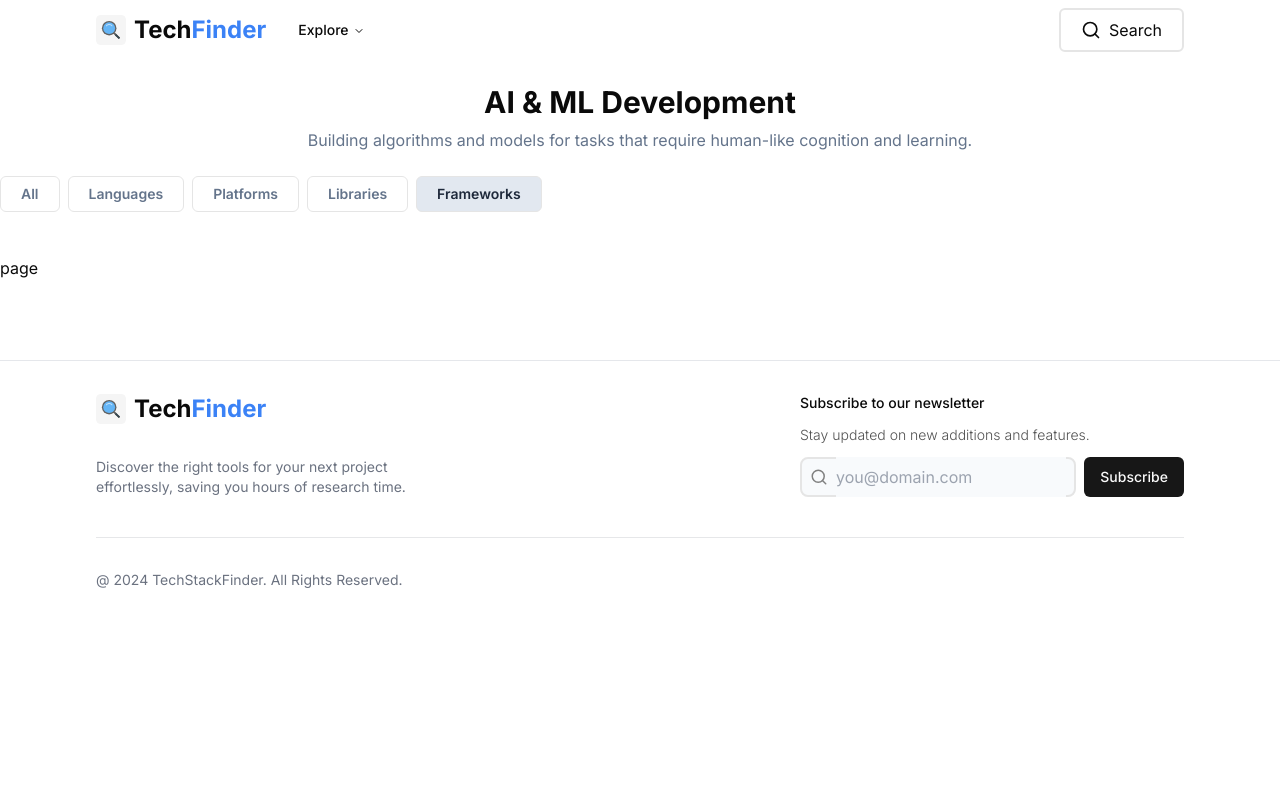
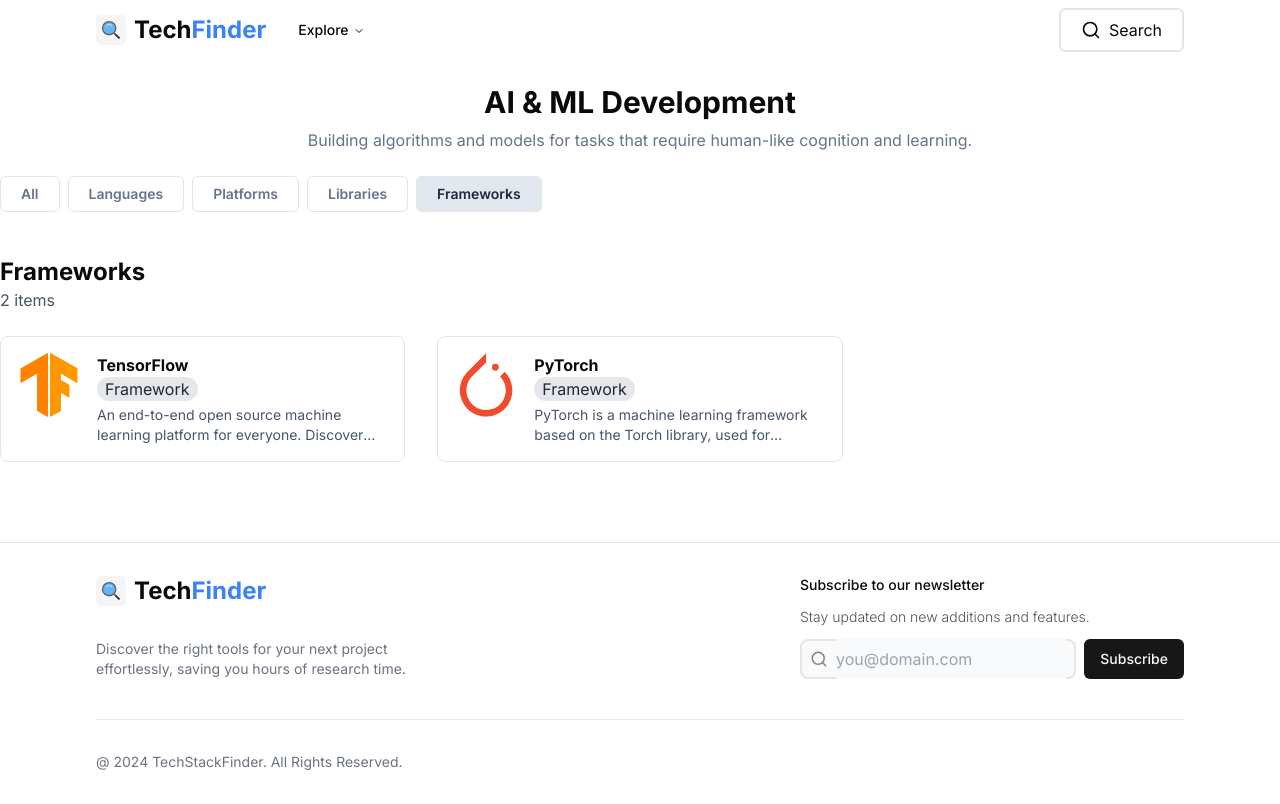
Before and after one commit to MohdFahad1/Tech-Finder, a Next.js app: page /browse/ai-ml-development/frameworks in a window 1280 px wide. Built offline with nearby package versions, Linux system fonts and the light colour scheme.

Commit message:
feat: Add subcategory page for dynamic routing

```diff
--- /dev/null
+++ b/src/app/browse/[categoryId]/[subCategoryId]/page.jsx
@@ -0,0 +1,106 @@
+import React from "react";
+import Link from "next/link";
+import { findSubCategory, uppercaseFirstLetter } from "@/lib/utils";
+
+export default function SubCategoryPage({ params }) {
+  const subCategory = findSubCategory(params.categoryId, params.subCategoryId);
+
+  console.log("SubCategory:", subCategory); // Debugging output
+
+  if (!subCategory) {
+    return <div>No subcategory found.</div>; // Provide feedback if no subcategory
+  }
+
+  return (
+    <div className="flex flex-col flex-1 mt-6">
+      <div className="flex flex-col mb-6">
+        <span className="text-2xl font-bold">
+          {uppercaseFirstLetter(subCategory.name) || "All"}
+        </span>
+        {Array.isArray(subCategory.items) ? (
+          <span className="text-slate-600">
+            {subCategory.items.length} items
+          </span>
+        ) : (
+          <span className="text-slate-600">
+            {getTotalItems(subCategory.items)} items
+          </span>
+        )}
+      </div>
+
+      <ToolingList
+        categoryId={params.categoryId}
+        subCategoryId={params.subCategoryId}
+        tooling={subCategory.items}
+      />
+    </div>
+  );
+}
+
+const getTotalItems = (toolingItem) => {
+  let total = 0;
+  for (let key in toolingItem) {
+    if (Array.isArray(toolingItem[key])) {
+      total += toolingItem[key].length;
+    }
+  }
+  return total;
+};
+
+function ToolingList({ tooling, categoryId, subCategoryId }) {
+  if (!tooling || (Array.isArray(tooling) && tooling.length === 0)) {
+    return <div>No data available for this category.</div>;
+  }
+
+  const renderItem = (item) => (
+    <Link
+      key={item.name}
+      href={`/browse/${categoryId}/${subCategoryId}/${item.slug}`}
+      className="rounded-lg sm:p-4 md:border hover:border-black hover:duration-200"
+    >
+      <div className="flex flex-row items-start space-x-4">
+        <div>{item && <item.icon size={64} />}</div>
+        <div className="flex flex-col overflow-hidden">
+          <span className="font-bold">{item?.name}</span>
+          {item.tags.length > 0 && (
+            <div className="flex flex-row space-x-2" style={{ minWidth: 0 }}>
+              {item.tags.map((tag, idx) => {
+                return (
+                  <div key={idx} className="mb-1">
+                    <span className="rounded-full px-2 py-0.5 bg-gray-200 text-gray-800">
+                      {tag}
+                    </span>
+                  </div>
+                );
+              })}
+            </div>
+          )}
+          <span className="text-sm text-slate-600 line-clamp-2">
+            {item?.overview?.description}
+          </span>
+        </div>
+      </div>
+    </Link>
+  );
+
+  if (Array.isArray(tooling)) {
+    return (
+      <div className="grid grid-cols-1 sm:grid-cols-2 min-[1170px]:grid-cols-3 gap-8">
+        {tooling.map(renderItem)}
+      </div>
+    );
+  } else {
+    return (
+      <div className="flex flex-col w-full">
+        {Object.entries(tooling).map(([category, items]) => (
+          <div key={category} className="flex flex-col">
+            <h2 className="mb-4 text-xl font-bold">{category}</h2>
+            <div className="grid grid-cols-1 sm:grid-cols-2 min-[1170px]:grid-cols-3 gap-8 pb-10">
+              {items.map(renderItem)}
+            </div>
+          </div>
+        ))}
+      </div>
+    );
+  }
+}
--- a/src/app/browse/[categoryId]/[subCategory]/page.jsx
+++ /dev/null
@@ -1,7 +0,0 @@
-import React from "react";
-
-const page = () => {
-  return <div>page</div>;
-};
-
-export default page;
--- a/src/data/ai-ml-development.jsx
+++ b/src/data/ai-ml-development.jsx
@@ -111,6 +111,10 @@
           url: "https://tensorflow.org/",
           icon: TensorFlowIcon,
           tags: ["Framework"],
+          overview: {
+            description:
+              "An end-to-end open source machine learning platform for everyone. Discover TensorFlow's flexible ecosystem of tools, libraries and community resources.",
+          },
         },
         {
           name: "PyTorch",
--- a/src/data/web-development.jsx
+++ b/src/data/web-development.jsx
@@ -637,7 +637,7 @@
             slug: "drizzle-orm",
             url: "https://orm.drizzle.team/",
             icon: DrizzleIcon,
-            tags: ["ORM"],
+            tags: ["ORM", "Database"],
             overview: {
               description:
                 "Drizzle ORM is a lightweight and performant TypeScript ORM with developer experience in mind.",
@@ -648,7 +648,7 @@
             slug: "prisma",
             url: "https://prisma.io/",
             icon: PrismaIcon,
-            tags: ["ORM"],
+            tags: ["ORM", "Database"],
             overview: {
               description:
                 "Prisma is a next-generation Node.js and TypeScript ORM for PostgreSQL, MySQL, SQL Server, SQLite, MongoDB, and CockroachDB. It provides type-safety, automated migrations, and an intuitive data model.",
@@ -665,6 +665,7 @@
               description:
                 "Postgres made for developers. Easy to Use, Scalable, Cost efficient solution for your next project.",
             },
+            tags: ["Platform"],
           },
           {
             name: "MongoDB",
@@ -674,6 +675,7 @@
             overview: {
               description: "All the tech stacks you should know",
             },
+            tags: ["Database"],
           },
           {
             name: "Supabase",
@@ -691,7 +693,7 @@
             slug: "appwrite",
             url: "https://appwrite.io/",
             icon: AppwriteIcon,
-            tags: ["Backend Platform"],
+            tags: ["Backend", "Platform"],
             overview: {
               description:
                 "Appwrite is an open-source platform for building applications at any scale, using your preferred programming languages and tools.",
```
